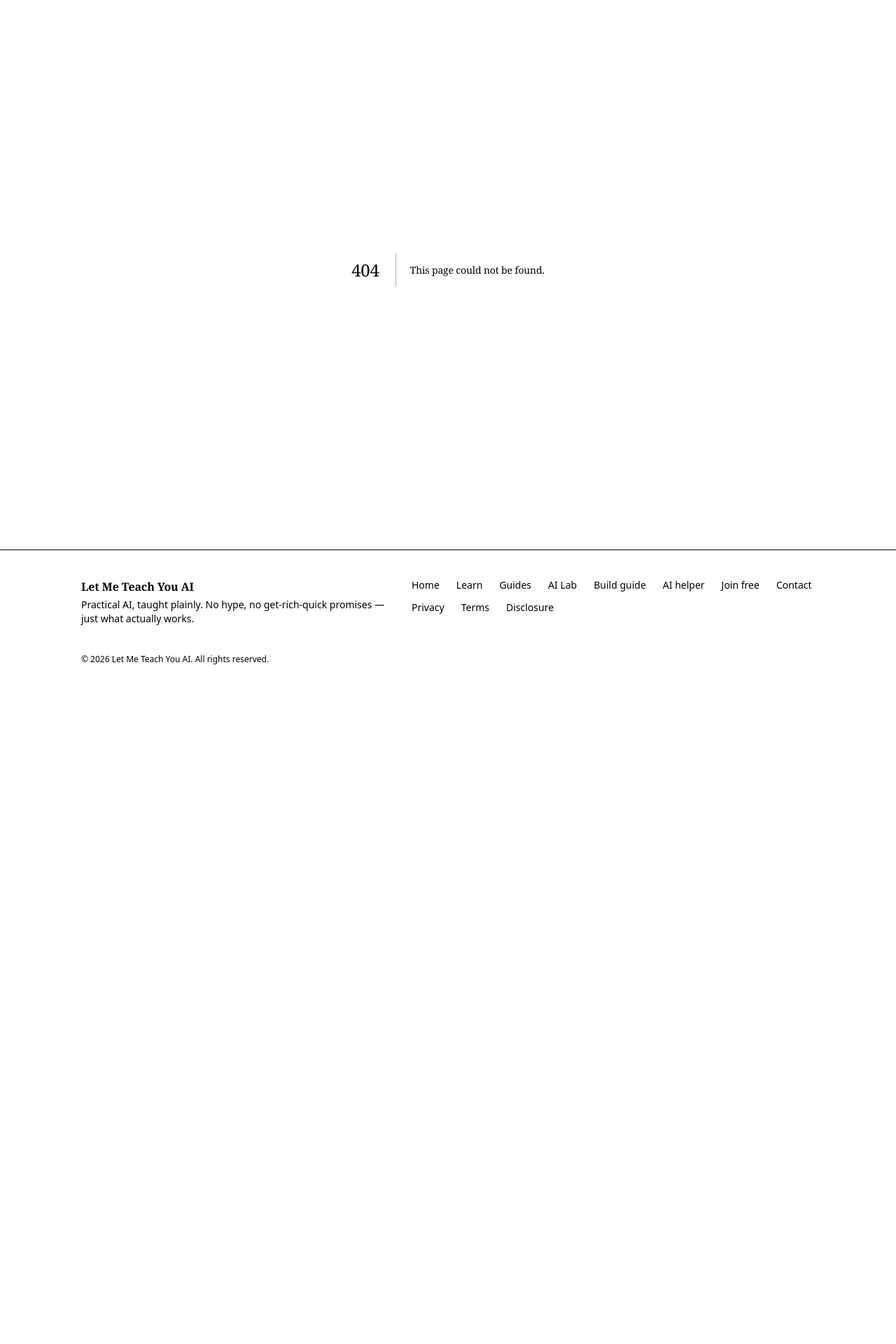
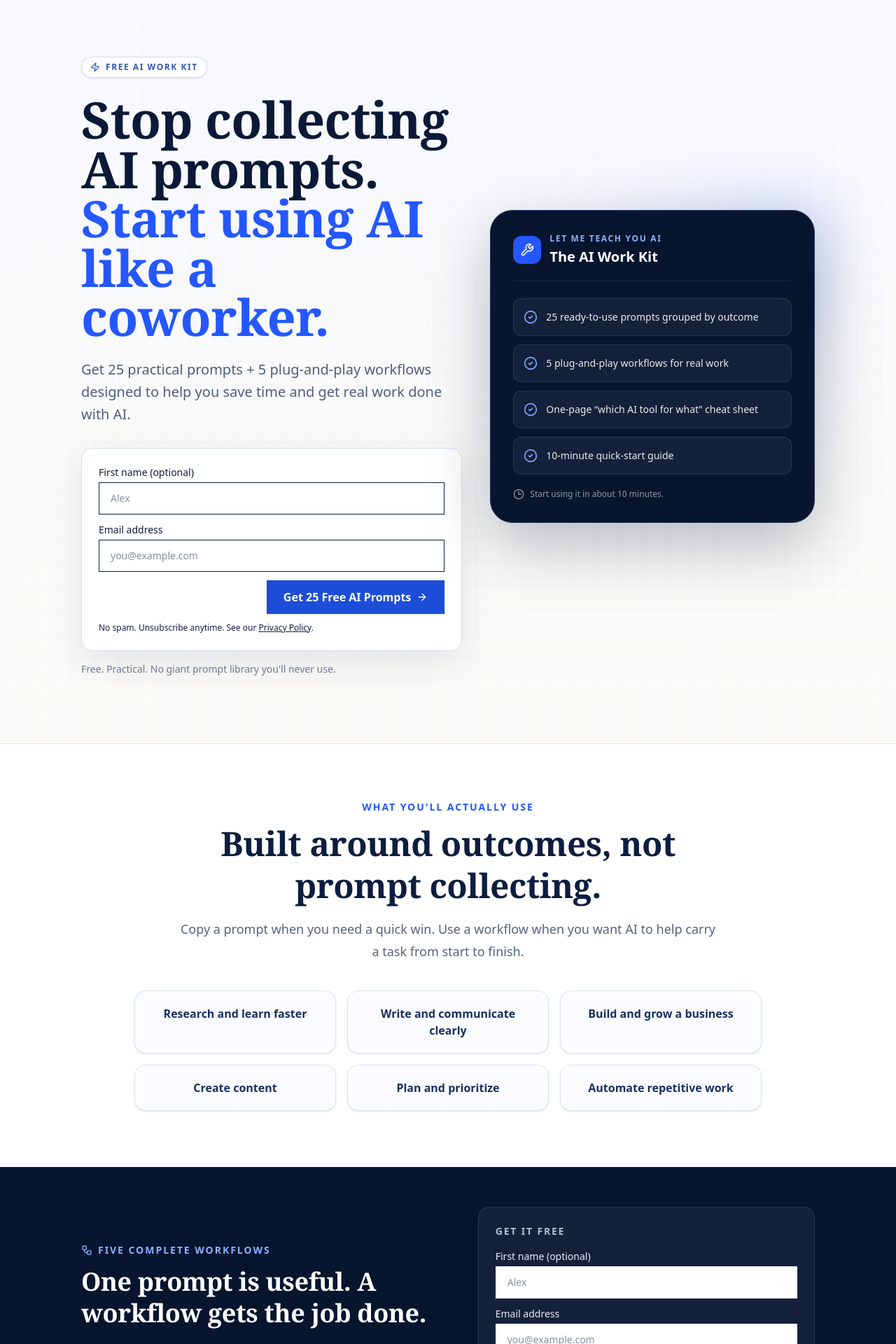
Before and after one commit to DopestT/Let-Me-Teach-You-AI, a Next.js app: page /ai-work-kit in a window 1280 px wide. Before the commit this address had no page. Shown: the part 80-2000 px from the top of the page at 70% size. Before the commit the page ends 1062 px from the top, so only its background shows below. Built offline with nearby package versions, Linux system fonts and the light colour scheme.

Commit message:
Add AI Work Kit growth landing page

```diff
--- /dev/null
+++ b/app/ai-work-kit/page.tsx
@@ -0,0 +1,125 @@
+import type { Metadata } from "next";
+import { CheckCircle2, Clock3, Workflow, Wrench, Zap } from "lucide-react";
+import { SignupForm } from "@/components/signup-form";
+
+export const metadata: Metadata = {
+  title: "Free AI Work Kit",
+  description:
+    "Get 25 practical AI prompts, 5 plug-and-play workflows, an AI tool cheat sheet, and a 10-minute quick start.",
+  alternates: { canonical: "/ai-work-kit" },
+};
+
+const benefits = [
+  "25 ready-to-use prompts grouped by outcome",
+  "5 plug-and-play workflows for real work",
+  "One-page “which AI tool for what” cheat sheet",
+  "10-minute quick-start guide",
+];
+
+const outcomes = [
+  "Research and learn faster",
+  "Write and communicate clearly",
+  "Build and grow a business",
+  "Create content",
+  "Plan and prioritize",
+  "Automate repetitive work",
+];
+
+export default function AIWorkKitPage() {
+  return (
+    <>
+      <section className="relative overflow-hidden border-b border-[#dbe3ef] bg-[linear-gradient(180deg,#f7f9ff_0%,#fbfaf7_76%)]">
+        <div className="pointer-events-none absolute inset-0 opacity-60 [background-image:linear-gradient(rgba(29,78,216,.05)_1px,transparent_1px),linear-gradient(90deg,rgba(29,78,216,.05)_1px,transparent_1px)] [background-size:34px_34px]" />
+        <div className="container-editorial relative grid gap-10 py-16 sm:py-24 lg:grid-cols-[1.08fr_.92fr] lg:items-center">
+          <div>
+            <span className="inline-flex items-center gap-2 rounded-full border border-[#d4def8] bg-white/90 px-3 py-1.5 text-xs font-bold uppercase tracking-[.13em] text-[#3158b5] shadow-sm">
+              <Zap className="h-3.5 w-3.5" aria-hidden />
+              Free AI Work Kit
+            </span>
+            <h1 className="mt-6 max-w-3xl font-editorial text-5xl font-semibold leading-[.98] tracking-[-.035em] text-[#0a1937] sm:text-6xl lg:text-7xl">
+              Stop collecting AI prompts. <span className="text-[#2457ff]">Start using AI like a coworker.</span>
+            </h1>
+            <p className="mt-6 max-w-2xl text-lg leading-8 text-[#4f5f79] sm:text-xl">
+              Get 25 practical prompts + 5 plug-and-play workflows designed to help you save time and get real work done with AI.
+            </p>
+
+            <div className="mt-8 rounded-2xl border border-[#d7e0ef] bg-white p-5 shadow-[0_16px_50px_rgba(20,42,90,.10)] sm:p-6">
+              <SignupForm />
+            </div>
+
+            <p className="mt-4 text-sm text-[#6d7a91]">
+              Free. Practical. No giant prompt library you&apos;ll never use.
+            </p>
+          </div>
+
+          <div className="relative mx-auto w-full max-w-xl">
+            <div className="absolute -inset-6 rounded-[2.5rem] bg-[radial-gradient(circle_at_top_right,rgba(78,112,255,.22),transparent_55%)] blur-2xl" />
+            <div className="relative rounded-[2rem] border border-[#20345f] bg-[#07152f] p-6 text-white shadow-[0_32px_90px_rgba(7,21,47,.28)] sm:p-8">
+              <div className="flex items-center gap-3 border-b border-white/10 pb-5">
+                <div className="rounded-xl bg-[#2457ff] p-2.5"><Wrench className="h-5 w-5" /></div>
+                <div>
+                  <div className="text-xs font-bold uppercase tracking-[.14em] text-[#8fb0ff]">Let Me Teach You AI</div>
+                  <div className="mt-1 text-xl font-bold">The AI Work Kit</div>
+                </div>
+              </div>
+              <div className="mt-6 space-y-3">
+                {benefits.map((benefit) => (
+                  <div key={benefit} className="flex items-start gap-3 rounded-xl border border-white/10 bg-white/[.055] p-3.5">
+                    <CheckCircle2 className="mt-0.5 h-5 w-5 shrink-0 text-[#7fa5ff]" />
+                    <span className="text-sm leading-6 text-white/90">{benefit}</span>
+                  </div>
+                ))}
+              </div>
+              <div className="mt-5 flex items-center gap-2 text-xs text-white/55">
+                <Clock3 className="h-4 w-4" /> Start using it in about 10 minutes.
+              </div>
+            </div>
+          </div>
+        </div>
+      </section>
+
+      <section className="bg-white py-16 sm:py-20">
+        <div className="container-editorial">
+          <div className="mx-auto max-w-3xl text-center">
+            <p className="text-sm font-bold uppercase tracking-[.14em] text-[#2457ff]">What you&apos;ll actually use</p>
+            <h2 className="mt-3 font-editorial text-4xl font-semibold leading-tight text-[#0c1d3f] sm:text-5xl">
+              Built around outcomes, not prompt collecting.
+            </h2>
+            <p className="mt-4 text-lg leading-8 text-[#56647a]">
+              Copy a prompt when you need a quick win. Use a workflow when you want AI to help carry a task from start to finish.
+            </p>
+          </div>
+
+          <div className="mx-auto mt-10 grid max-w-4xl gap-4 sm:grid-cols-2 lg:grid-cols-3">
+            {outcomes.map((outcome) => (
+              <div key={outcome} className="rounded-2xl border border-[#dfe6f0] bg-[#fbfcff] p-5 text-center font-semibold text-[#17305f] shadow-sm">
+                {outcome}
+              </div>
+            ))}
+          </div>
+        </div>
+      </section>
+
+      <section className="border-y border-[#20345f] bg-[#07152f] py-14 text-white">
+        <div className="container-editorial grid gap-8 lg:grid-cols-[1fr_.9fr] lg:items-center">
+          <div>
+            <div className="flex items-center gap-2 text-sm font-bold uppercase tracking-[.14em] text-[#8fb0ff]">
+              <Workflow className="h-4 w-4" /> Five complete workflows
+            </div>
+            <h2 className="mt-3 font-editorial text-4xl font-semibold leading-tight">
+              One prompt is useful. A workflow gets the job done.
+            </h2>
+            <p className="mt-4 max-w-2xl leading-7 text-[#c8d5ea]">
+              The kit shows you how to move from an idea to research, a first draft, a review, and a finished output instead of starting over with a blank chat every time.
+            </p>
+          </div>
+
+          <div className="rounded-2xl border border-white/10 bg-white/[.055] p-5 sm:p-6 [&_label]:!text-[#e4ecfa] [&_input]:!border-white/15 [&_input]:!bg-white [&_input]:!text-[#0f1e3d] [&_p]:!text-[#aebdd5] [&_a]:!text-white">
+            <p className="mb-4 text-sm font-bold uppercase tracking-[.13em] text-[#8fb0ff]">Get it free</p>
+            <SignupForm />
+          </div>
+        </div>
+      </section>
+    </>
+  );
+}
```
